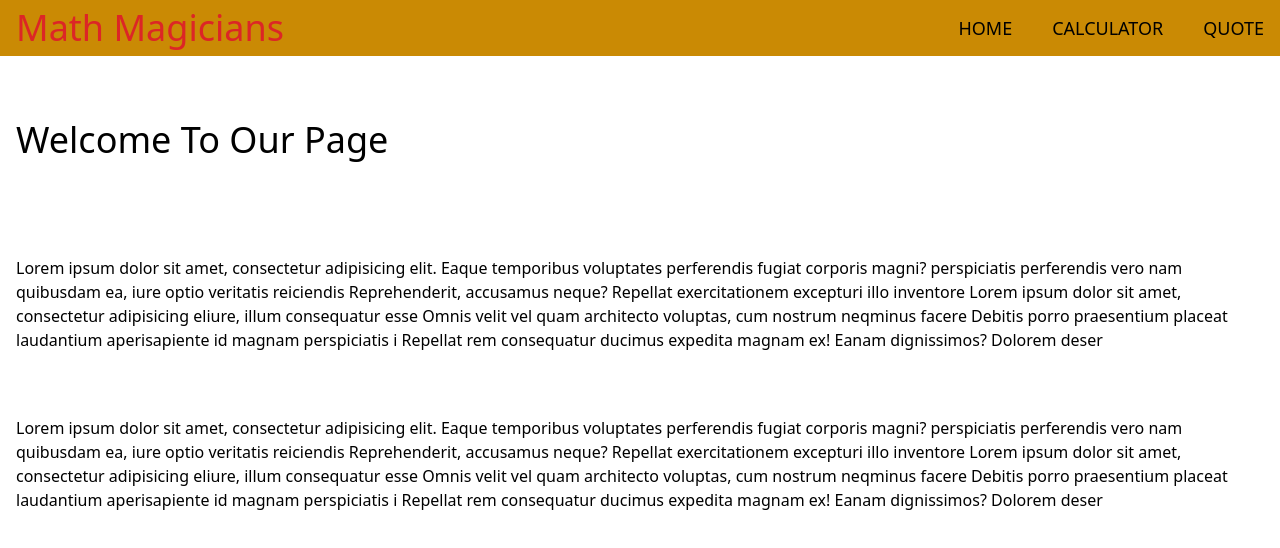
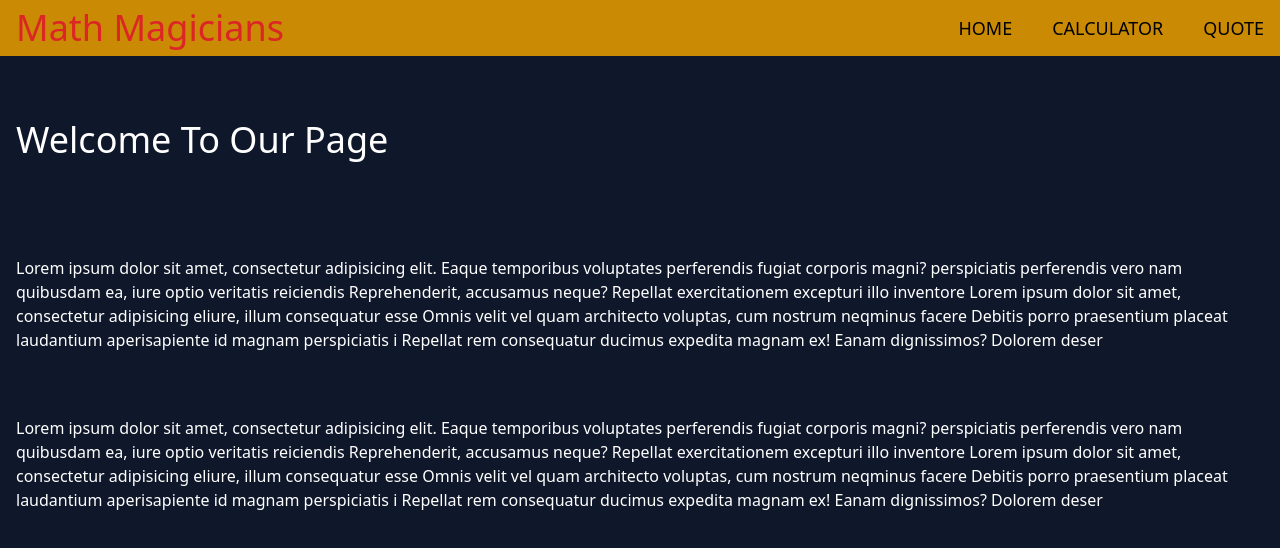
Before and after one commit to gauravgangwarweb/Math-Magicians, a React (Create React App) app: page / in a window 1280 px wide. Shown: the top 548 px of the page. Built offline with nearby package versions, Linux system fonts and the light colour scheme.

Commit message:
Modify index css file to add full website styles

```diff
--- a/src/index.css
+++ b/src/index.css
@@ -4,6 +4,8 @@
 
 body {
   margin: 0;
+  background-color: #0f172a;
+  color: white;
 }
 
 li:hover {
```
